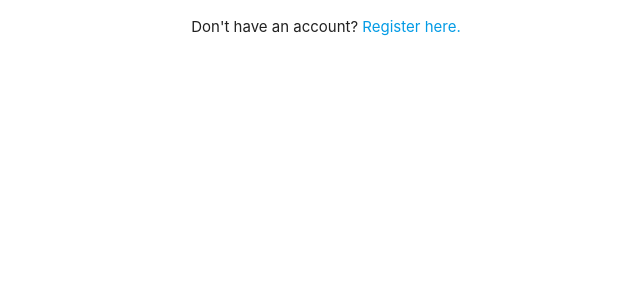
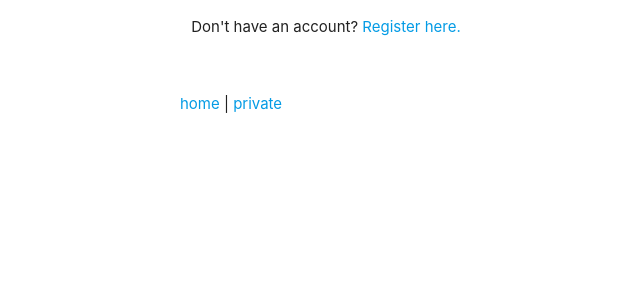
Before and after one commit to eddyizm/HTMX_FastAPI_Login, a FastAPI app: page / in a window 1280 px wide. Shown: the part 396-681 px from the top of the page, without its empty margins (12-652 px from the left). Run offline with FastAPI, Linux system fonts and the light colour scheme; some libraries are stand-ins or nearby versions.

Commit message:
added footer to show private page link

```diff
--- a/templates/base.html
+++ b/templates/base.html
@@ -28,5 +28,6 @@
         <script src="https://cdnjs.cloudflare.com/ajax/libs/materialize/1.0.0/js/materialize.min.js"></script>
         <!-- Load from unpkg -->
         <script src="https://unpkg.com/htmx.org@1.7.0"></script>
+        <footer class="container"> <a href="/">home</a> | <a href="/private">private</a></footer>
     </body>
 </html>
```
Also changed, not shown: README.md.
